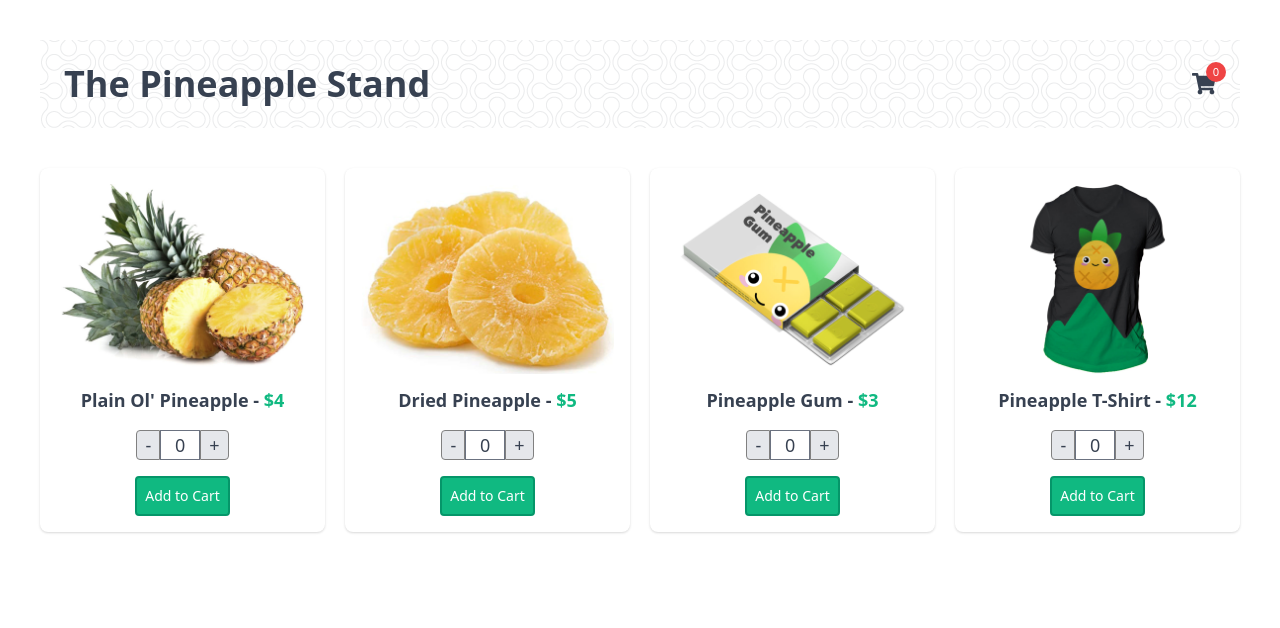
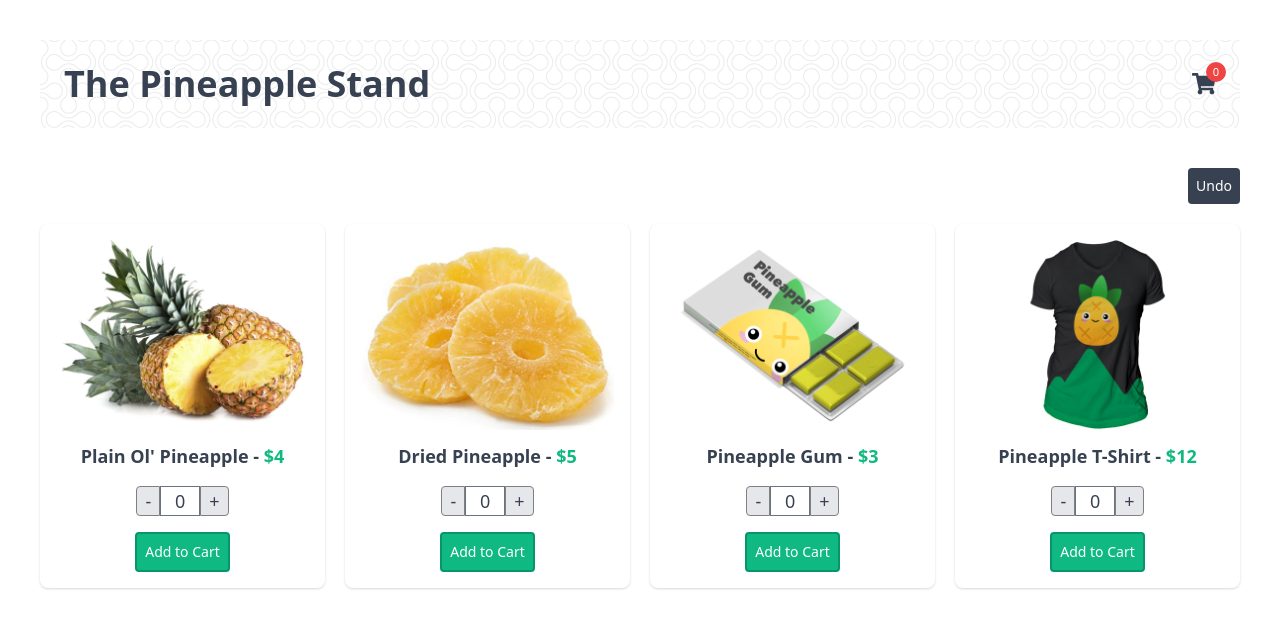
Before and after one commit to eimwe/pinia-store, a Vue app: page / in a window 1280 px wide. Shown: the top 628 px of the page. Built offline with nearby package versions, Linux system fonts and the light colour scheme.

Commit message:
Added undo method to clear 1 previous action in the state

```diff
--- a/src/App.vue
+++ b/src/App.vue
@@ -3,8 +3,24 @@
 import ProductCard from "@/components/ProductCard.vue";
 import { useProductStore } from "@/stores/ProductStore";
 import { useCartStore } from "@/stores/CartStore";
+import { ref, reactive } from "vue";
 const productStore = useProductStore();
 const cartStore = useCartStore();
+const history = reactive([]);
+const doingHistory = ref(false);
+history.push(JSON.stringify(cartStore.$state));
+const undo = () => {
+  if (history.length === 1) return;
+  doingHistory.value = true;
+  history.pop();
+  cartStore.$state = JSON.parse(history.at(-1));
+  doingHistory.value = false;
+}
+cartStore.$subscribe((mutation, state) => {
+  if (!doingHistory.value) {
+    history.push(JSON.stringify(state));
+  }
+});
 cartStore.$onAction(({
   name,
   store,
@@ -28,6 +44,9 @@
 <template>
   <div class="container">
     <TheHeader />
+    <div class="mb-5 flex justify-end">
+      <AppButton @click="undo">Undo</AppButton>
+    </div>
     <ul class="sm:flex flex-wrap lg:flex-nowrap gap-5">
       <ProductCard v-for="product in productStore.products" :key="product.name" :product="product"
         @addToCart="cartStore.addItems($event, product)" />
```
